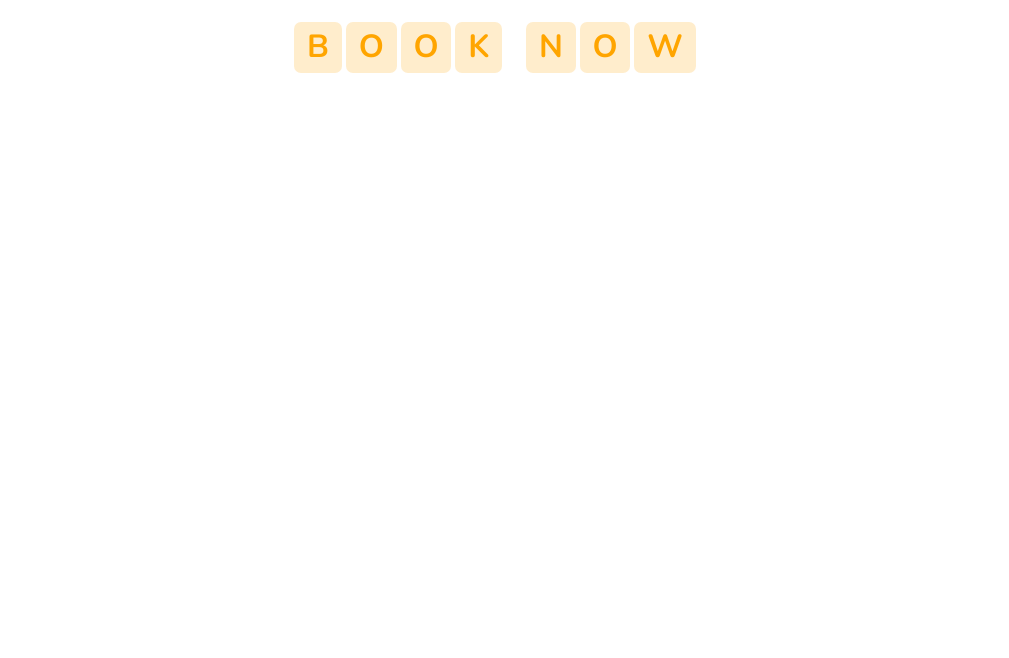
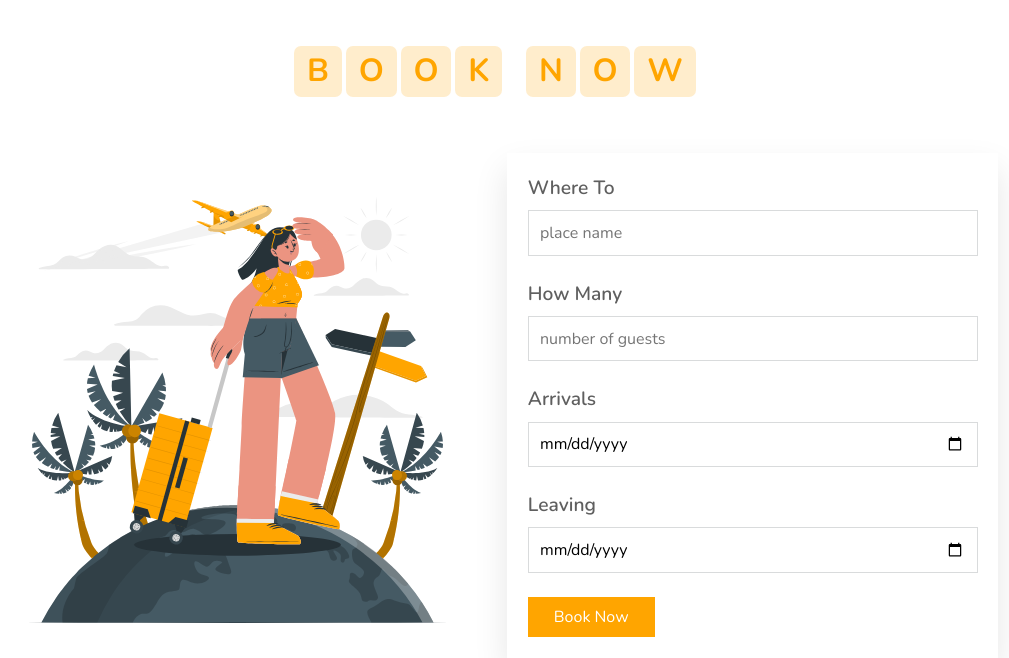
Before and after one commit to marcofcp/Projeto-Tour-and-Travel, a plain HTML site: page index.html in a window 1280 px wide. Shown: the part 802-1460 px from the top of the page, without its empty margins (145-1154 px from the left). Before the commit the page ends 907 px from the top, so only its background shows below. Drawn offline with nearby package versions, Linux system fonts and the light colour scheme.

Commit message:
created section_book_now

```diff
--- a/css/style.css
+++ b/css/style.css
@@ -200,6 +200,9 @@ nav ul a:hover {
   color: var(--dark);
   margin-bottom: 1em;
 }
+#data-login-box input:focus {
+  border: 1px solid var(--orange);
+}
 #data-login-box button {
   width: 100%;
   border: 2px solid var(--orange);
@@ -303,12 +306,47 @@ nav ul a:hover {
   padding: 0.2em 0.4em;
   border-radius: 7px;
 }
+.image-book-box {
+  width: 90%;
+}
+#form-book-now {
+  width: 90%;
+  box-shadow: 0 1rem 2rem rgba(0,0,0,.1);
+  padding: 1.3em;
+}
+#form-book-now .form-area {
+  padding-bottom: 1.5em;
+}
+#form-book-now label {
+  color: rgb(95, 95, 95);
+  font-size: 1.2em;
+  font-weight: 600;
+  padding-bottom: 0.4em;
+}
+#form-book-now input {
+  border: 1px solid #d9dbdc;
+  padding: 0.6em 0.7em;
+  width: 100%;
+}
+#form-book-now button {
+  background-color: #ffa500;
+  color: white;
+  border: 2px solid var(--orange);
+  padding: 0.4em 1.5em;
+  font-size: 1em;
+  transition: 0.3s;
+}
+#form-book-now button:hover {
+  background-color: var(--background-button);
+  color: var(--orange);
+}
 
 
 
 /* Media Queries - Responsive Format Website */
 
 @media screen and (max-width: 1210px) {
+
   .logo-box {
     font-size: 1.4em;
   }
@@ -318,6 +356,13 @@ nav ul a:hover {
   .search-login-box i {
     font-size: 1.3em;
   }
+  .book-now-container h1 {
+    font-size: 1.5em;
+  }
+  .book-now-container h1 span {
+    padding: 0.1em 0.2em;
+  }
+
 }
 
 @media screen and (max-width: 1060px) {
--- a/index.html
+++ b/index.html
@@ -107,8 +107,8 @@
                     <h3 class="text-uppercase text-center m-0">LOGIN</h3>
                     <form action="" id="form-login">
                         <div id="data-login-box">
-                            <input type="email" name="email" id="email" placeholder="enter your email">
-                            <input type="password" name="password" id="password" placeholder="enter your password">
+                            <input type="email" name="email" id="email" placeholder="enter your email" autocomplete="off">
+                            <input type="password" name="password" id="password" placeholder="enter your password" autocomplete="none">
                             <button type="submit" id="submit-button" class="text-capitalize">Login Now</button>
                         </div>
                         <div class="remember-me-box d-flex justify-content-start">
@@ -148,8 +148,8 @@
 
     <!-- Book Now Section -->
 
-    <section class="container-fluid book-now-container">
-        <h1 class="d-flex justify-content-center gap-4 py-4">
+    <section class="container book-now-container">
+        <h1 class="d-flex justify-content-center gap-4 py-5">
             <div class="book-box d-flex gap-1">
                 <span>B</span>
                 <span>O</span>
@@ -162,6 +162,35 @@
                 <span>W</span>
             </div>
         </h1>
+
+        <div class="row">
+            <div class="col-lg-6 d-flex justify-content-lg-end justify-content-center">
+                <div class="image-book-box align-self-center">
+                    <img src="images/book-img.svg" alt="Book image" class="img-fluid">
+                </div>
+            </div>
+            <div class="col-lg-6 d-flex justify-content-lg-start justify-content-center">
+                <form action="" name="form-book-now" id="form-book-now">
+                    <div class="where-to form-area">
+                        <label for="place-name" class="text-capitalize d-block">Where To</label>
+                        <input type="text" name="place-name" id="place-name" placeholder="place name">
+                    </div>
+                    <div class="how-many form-area">
+                        <label for="number-guest" class="text-capitalize d-block">How Many</label>
+                        <input type="text" name="number-guest" id="number-guest" placeholder="number of guests">
+                    </div>
+                    <div class="arrivals-box form-area">
+                        <label for="date-arrivals" class="text-capitalize d-block">Arrivals</label>
+                        <input type="date" name="date-arrivals" id="date-arrivals">
+                    </div>
+                    <div class="leaving-box form-area">
+                        <label for="date-leaving" class="text-capitalize d-block">Leaving</label>
+                        <input type="date" name="date-leaving" id="date-leaving">
+                    </div>
+                    <button type="submit" class="text-capitalize">Book Now</button>
+                </form>
+            </div>
+        </div>
     </section>
 
 
```
